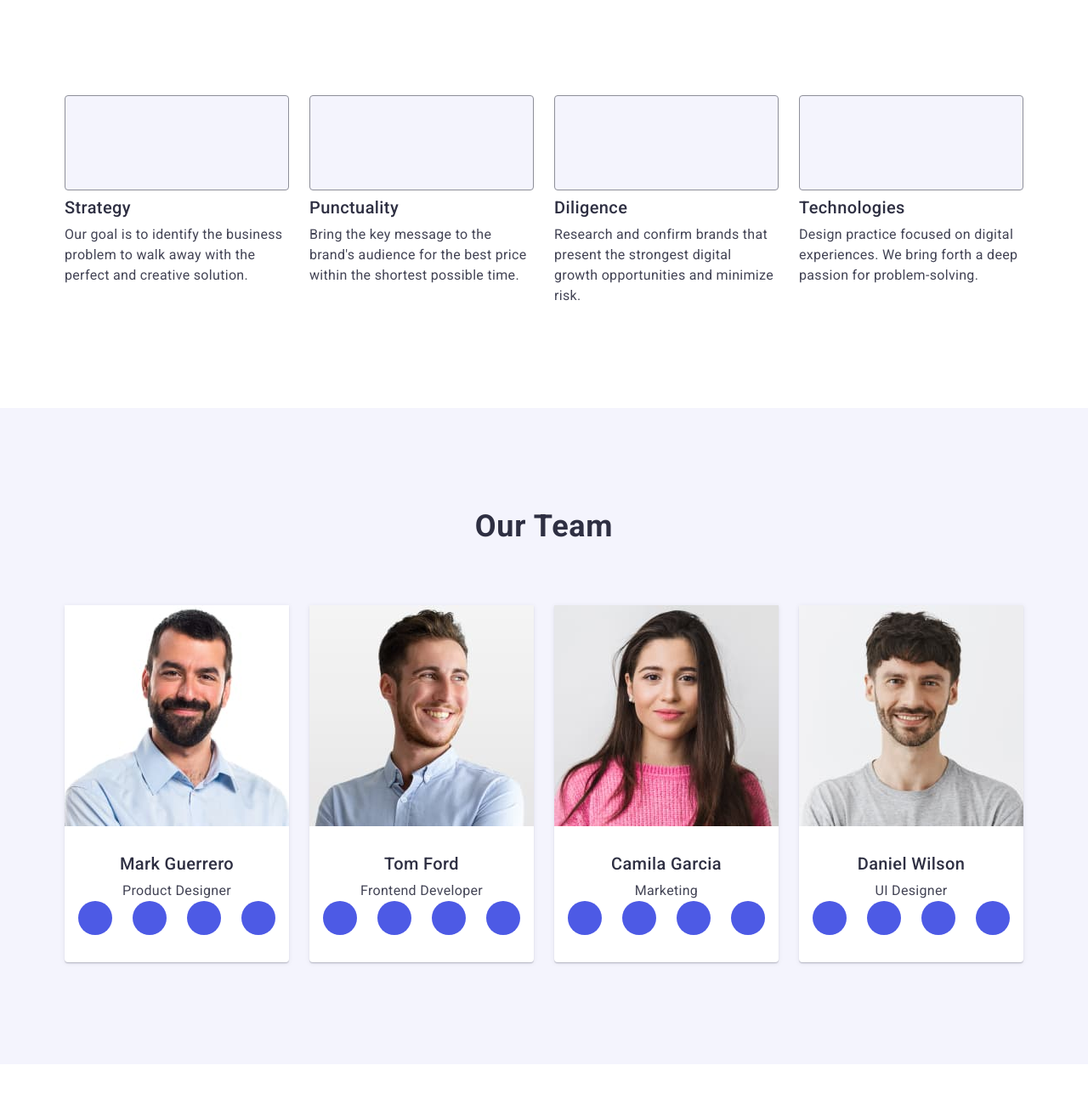
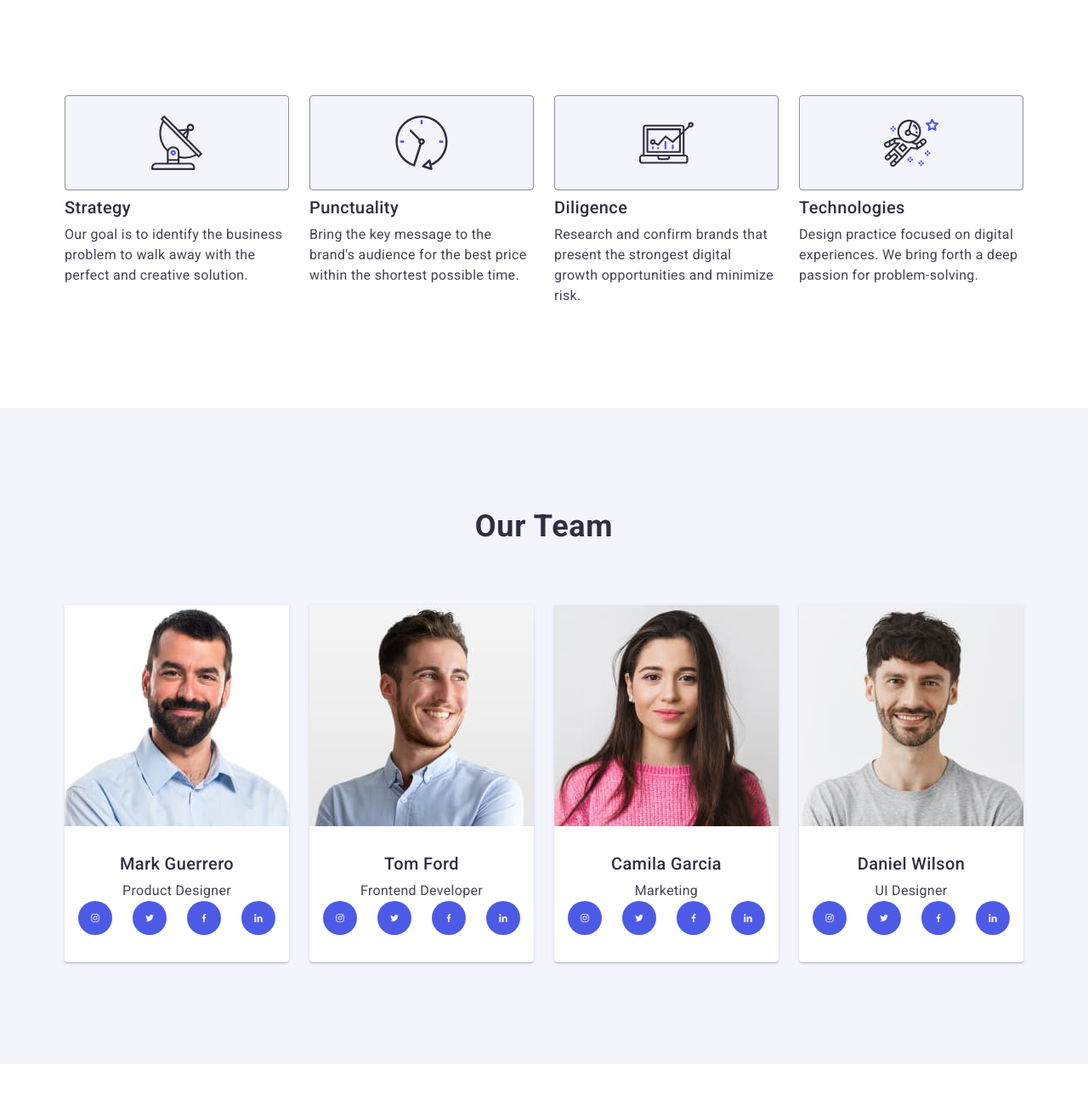
Before and after one commit to Rafi1072/goit-markup-hw-04, a plain HTML site: page index.html in a window 1280 px wide. Shown: the part 680-1980 px from the top of the page at 85% size. Drawn offline with nearby package versions, Linux system fonts and the light colour scheme.

Commit message:
change-name-icons

```diff
--- a/index.html
+++ b/index.html
@@ -64,7 +64,7 @@
             <li class="first-list">
               <div class="icon">
                 <svg class="icon-style icon-antenna" width="64" height="64">
-                  <use href="./images/SVG-icons.svg#icon-antenna"></use>
+                  <use href="./images/icons.svg.svg#icon-antenna"></use>
                 </svg>
               </div>
               <h3 class="third-heading text-left">Strategy</h3>
@@ -76,7 +76,7 @@
             <li class="first-list">
               <div class="icon">
                 <svg class="icon-style icon-clock" width="64" height="64">
-                  <use href="./images/SVG-icons.svg#icon-clock"></use>
+                  <use href="./images/icons.svg.svg#icon-clock"></use>
                 </svg>
               </div>
               <h3 class="third-heading text-left">Punctuality</h3>
@@ -88,7 +88,7 @@
             <li class="first-list">
               <div class="icon">
                 <svg class="icon-style icon-diagram" width="64" height="64">
-                  <use href="./images/SVG-icons.svg#icon-diagram"></use>
+                  <use href="./images/icons.svg.svg#icon-diagram"></use>
                 </svg>
               </div>
               <h3 class="third-heading text-left">Diligence</h3>
@@ -100,7 +100,7 @@
             <li class="first-list">
               <div class="icon">
                 <svg class="icon-style icon-austronaut" width="64" height="64">
-                  <use href="./images/SVG-icons.svg#icon-astronaut"></use>
+                  <use href="./images/icons.svg.svg#icon-astronaut"></use>
                 </svg>
               </div>
               <h3 class="third-heading text-left">Technologies</h3>
@@ -134,7 +134,7 @@
                     >
                       <svg class="icon-all" width="16" height="16">
                         <use
-                          href="./images/SVG-icons.svg#icon-instagram-normal"
+                          href="./images/icons.svg.svg#icon-instagram-normal"
                         ></use>
                       </svg>
                     </a>
@@ -146,7 +146,7 @@
                       class="icon-link"
                     >
                       <svg class="icon-all" width="16" height="16">
-                        <use href="./images/SVG-icons.svg#icon-x-normal"></use>
+                        <use href="./images/icons.svg.svg#icon-x-normal"></use>
                       </svg>
                     </a>
                   </li>
@@ -158,7 +158,7 @@
                     >
                       <svg class="icon-all" width="16" height="16">
                         <use
-                          href="./images/SVG-icons.svg#icon-facebook-normal"
+                          href="./images/icons.svg.svg#icon-facebook-normal"
                         ></use>
                       </svg>
                     </a>
@@ -171,7 +171,7 @@
                     >
                       <svg class="icon-all" width="16" height="16">
                         <use
-                          href="./images/SVG-icons.svg#icon-linkedin-normal"
+                          href="./images/icons.svg.svg#icon-linkedin-normal"
                         ></use>
                       </svg>
                     </a>
@@ -197,7 +197,7 @@
                     >
                       <svg class="icon-all" width="16" height="16">
                         <use
-                          href="./images/SVG-icons.svg#icon-instagram-normal"
+                          href="./images/icons.svg.svg#icon-instagram-normal"
                         ></use>
                       </svg>
                     </a>
@@ -209,7 +209,7 @@
                       class="icon-link"
                     >
                       <svg class="icon-all" width="16" height="16">
-                        <use href="./images/SVG-icons.svg#icon-x-normal"></use>
+                        <use href="./images/icons.svg.svg#icon-x-normal"></use>
                       </svg>
                     </a>
                   </li>
@@ -221,7 +221,7 @@
                     >
                       <svg class="icon-all" width="16" height="16">
                         <use
-                          href="./images/SVG-icons.svg#icon-facebook-normal"
+                          href="./images/icons.svg.svg#icon-facebook-normal"
                         ></use>
                       </svg>
                     </a>
@@ -234,7 +234,7 @@
                     >
                       <svg class="icon-all" width="16" height="16">
                         <use
-                          href="./images/SVG-icons.svg#icon-linkedin-normal"
+                          href="./images/icons.svg.svg#icon-linkedin-normal"
                         ></use>
                       </svg>
                     </a>
@@ -260,7 +260,7 @@
                     >
                       <svg class="icon-all" width="16" height="16">
                         <use
-                          href="./images/SVG-icons.svg#icon-instagram-normal"
+                          href="./images/icons.svg.svg#icon-instagram-normal"
                         ></use>
                       </svg>
                     </a>
@@ -272,7 +272,7 @@
                       class="icon-link"
                     >
                       <svg class="icon-all" width="16" height="16">
-                        <use href="./images/SVG-icons.svg#icon-x-normal"></use>
+                        <use href="./images/icons.svg.svg#icon-x-normal"></use>
                       </svg>
                     </a>
                   </li>
@@ -284,7 +284,7 @@
                     >
                       <svg class="icon-all" width="16" height="16">
                         <use
-                          href="./images/SVG-icons.svg#icon-facebook-normal"
+                          href="./images/icons.svg.svg#icon-facebook-normal"
                         ></use>
                       </svg>
                     </a>
@@ -297,7 +297,7 @@
                     >
                       <svg class="icon-all" width="16" height="16">
                         <use
-                          href="./images/SVG-icons.svg#icon-linkedin-normal"
+                          href="./images/icons.svg.svg#icon-linkedin-normal"
                         ></use>
                       </svg>
                     </a>
@@ -323,7 +323,7 @@
                     >
                       <svg class="icon-all" width="16" height="16">
                         <use
-                          href="./images/SVG-icons.svg#icon-instagram-normal"
+                          href="./images/icons.svg.svg#icon-instagram-normal"
                         ></use>
                       </svg>
                     </a>
@@ -335,7 +335,7 @@
                       class="icon-link"
                     >
                       <svg class="icon-all" width="16" height="16">
-                        <use href="./images/SVG-icons.svg#icon-x-normal"></use>
+                        <use href="./images/icons.svg.svg#icon-x-normal"></use>
                       </svg>
                     </a>
                   </li>
@@ -347,7 +347,7 @@
                     >
                       <svg class="icon-all" width="16" height="16">
                         <use
-                          href="./images/SVG-icons.svg#icon-facebook-normal"
+                          href="./images/icons.svg.svg#icon-facebook-normal"
                         ></use>
                       </svg>
                     </a>
@@ -360,7 +360,7 @@
                     >
                       <svg class="icon-all" width="16" height="16">
                         <use
-                          href="./images/SVG-icons.svg#icon-linkedin-normal"
+                          href="./images/icons.svg.svg#icon-linkedin-normal"
                         ></use>
                       </svg>
                     </a>
@@ -500,33 +500,44 @@
       </div>
       <div class="container footer-social">
         Social media
-
         <ul class="social-icons">
           <li class="icon-list">
-            <a class="icon-link">
+            <a
+              href="https://www.instagram.com/"
+              target="_blank"
+              class="icon-link"
+            >
               <svg class="icon-all" width="16" height="16">
-                <use href="./images/SVG-icons.svg#icon-instagram-normal"></use>
+                <use href="./images/icons.svg.svg#icon-instagram-normal"></use>
               </svg>
             </a>
           </li>
           <li class="icon-list">
-            <a class="icon-link">
+            <a href="https://www.x.com/" target="_blank" class="icon-link">
               <svg class="icon-all" width="16" height="16">
-                <use href="./images/SVG-icons.svg#icon-x-normal"></use>
+                <use href="./images/icons.svg.svg#icon-x-normal"></use>
               </svg>
             </a>
           </li>
           <li class="icon-list">
-            <a class="icon-link">
+            <a
+              href="https://www.facebook.com/"
+              target="_blank"
+              class="icon-link"
+            >
               <svg class="icon-all" width="16" height="16">
-                <use href="./images/SVG-icons.svg#icon-facebook-normal"></use>
+                <use href="./images/icons.svg.svg#icon-facebook-normal"></use>
               </svg>
             </a>
           </li>
           <li class="icon-list">
-            <a class="icon-link">
+            <a
+              href="https://www.linkedin.com/"
+              target="_blank"
+              class="icon-link"
+            >
               <svg class="icon-all" width="16" height="16">
-                <use href="./images/SVG-icons.svg#icon-linkedin-normal"></use>
+                <use href="./images/icons.svg.svg#icon-linkedin-normal"></use>
               </svg>
             </a>
           </li>
```
Also changed, not shown: images/icons.svg.svg (renamed from images/SVG-icons.svg.svg).
